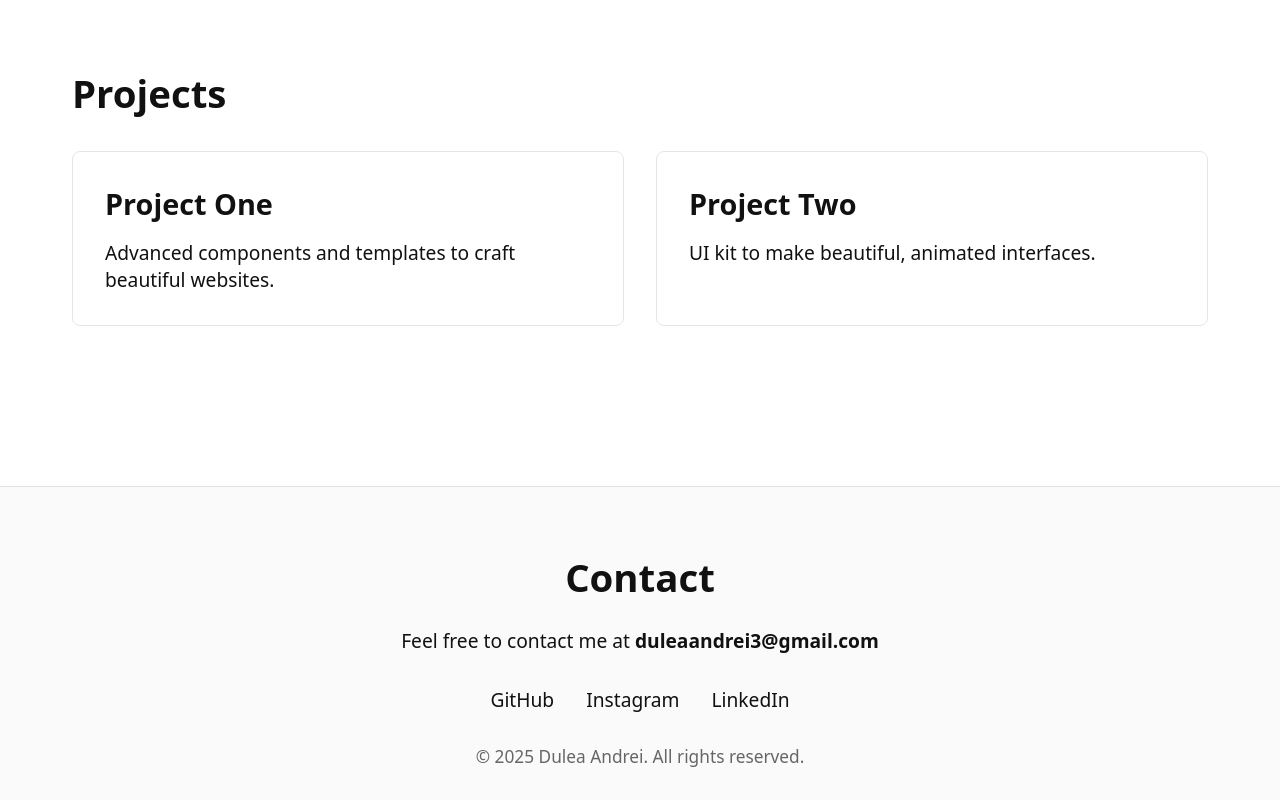
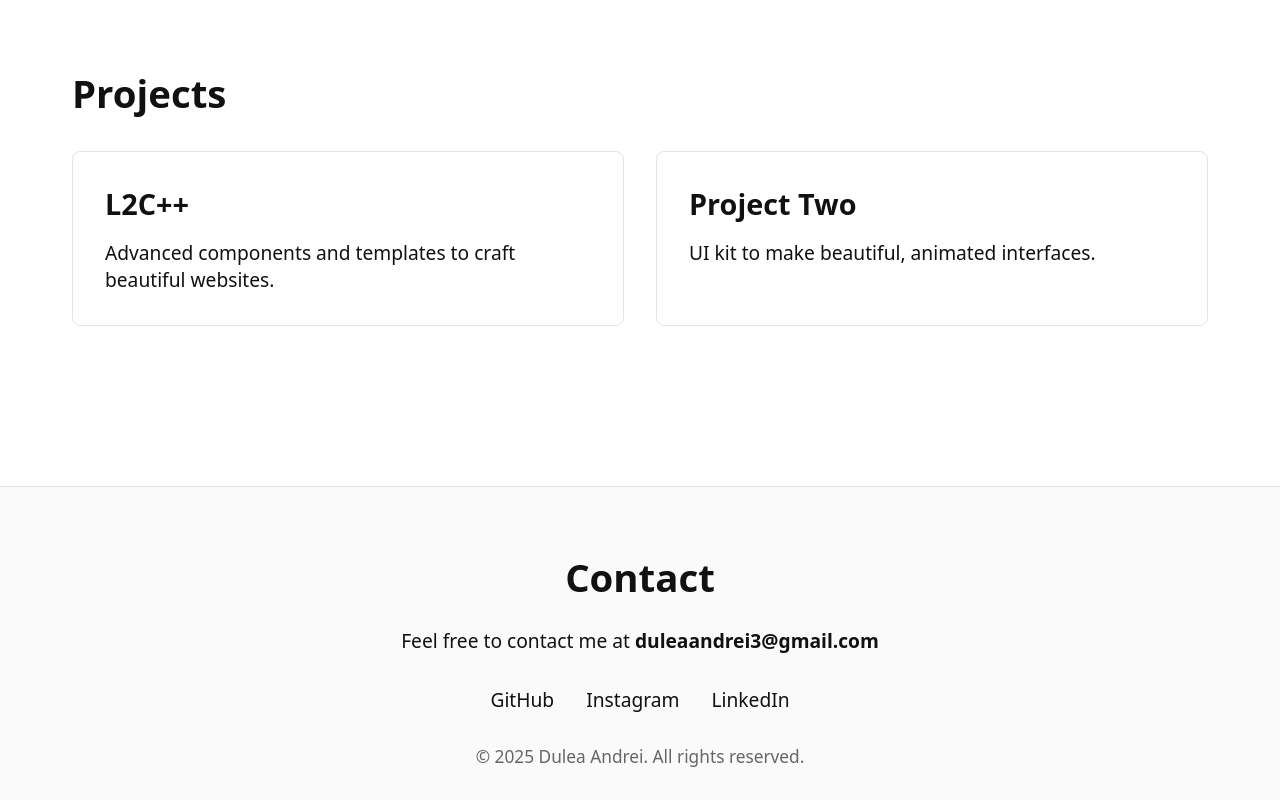
Before and after one commit to Dul3a/Personal_Website, a Next.js app: page / in a window 1280 px wide. Shown: the part 2565-3365 px from the top of the page. Built offline with nearby package versions, Linux system fonts and the light colour scheme.

Commit message:
Update page.js

```diff
--- a/src/app/page.js
+++ b/src/app/page.js
@@ -172,7 +172,7 @@ export default function Home() {
               whileHover={{ scale: 1.02 }}
               whileTap={{ scale: 0.98 }}
             >
-              <h3>Project One</h3>
+              <h3>L2C++</h3>
               <p>Advanced components and templates to craft beautiful websites.</p>
             </motion.div>
             <motion.div
```
